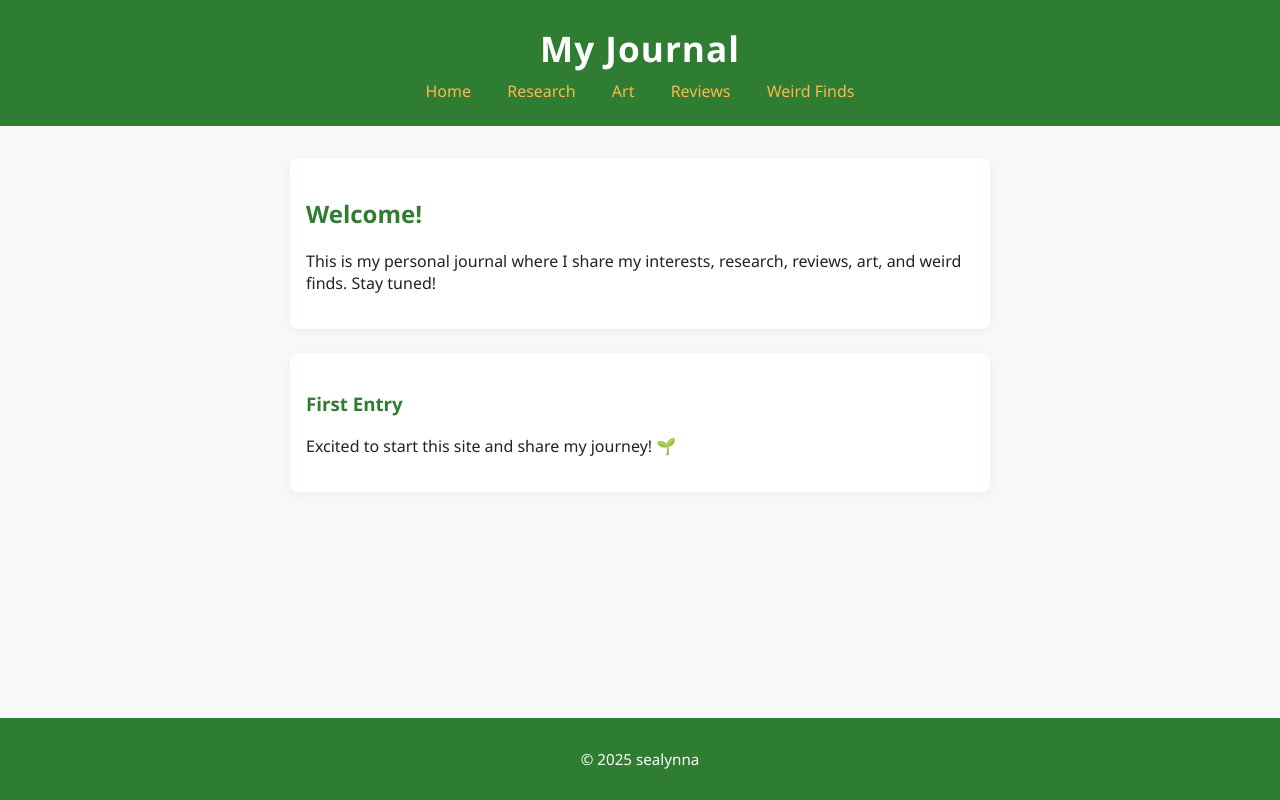
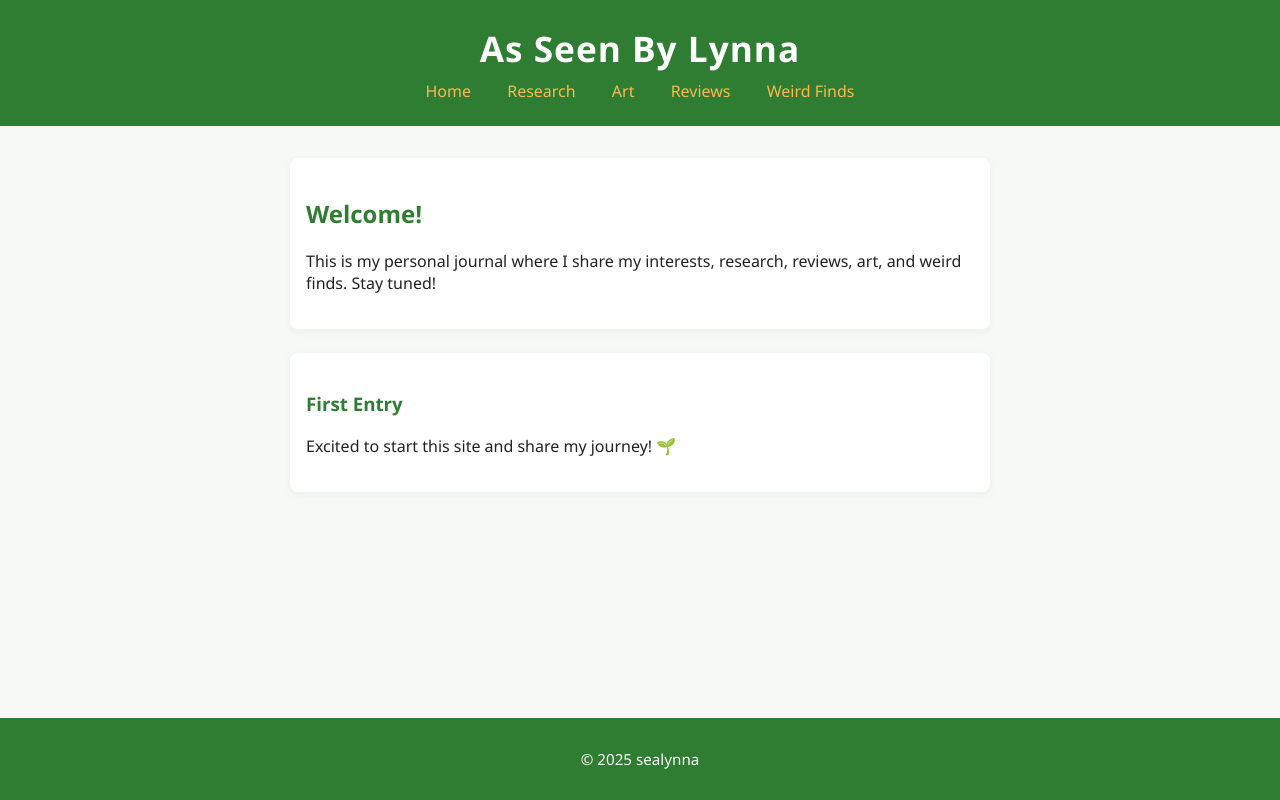
Before and after one commit to sealynna/As-Seen-By-Lynna, a plain HTML site: page index.html in a window 1280 px wide. Drawn offline with Linux system fonts and the light colour scheme.

Commit message:
Update index.html

```diff
--- a/index.html
+++ b/index.html
@@ -3,12 +3,12 @@
 <head>
   <meta charset="UTF-8">
   <meta name="viewport" content="width=device-width,initial-scale=1.0">
-  <title>My Journal</title>
+  <title>As Seen By Lynna</title>
   <link rel="stylesheet" href="style.css">
 </head>
 <body>
   <header>
-    <h1>My Journal</h1>
+    <h1>As Seen By Lynna</h1>
     <nav>
       <a href="#">Home</a>
       <a href="#">Research</a>
```
